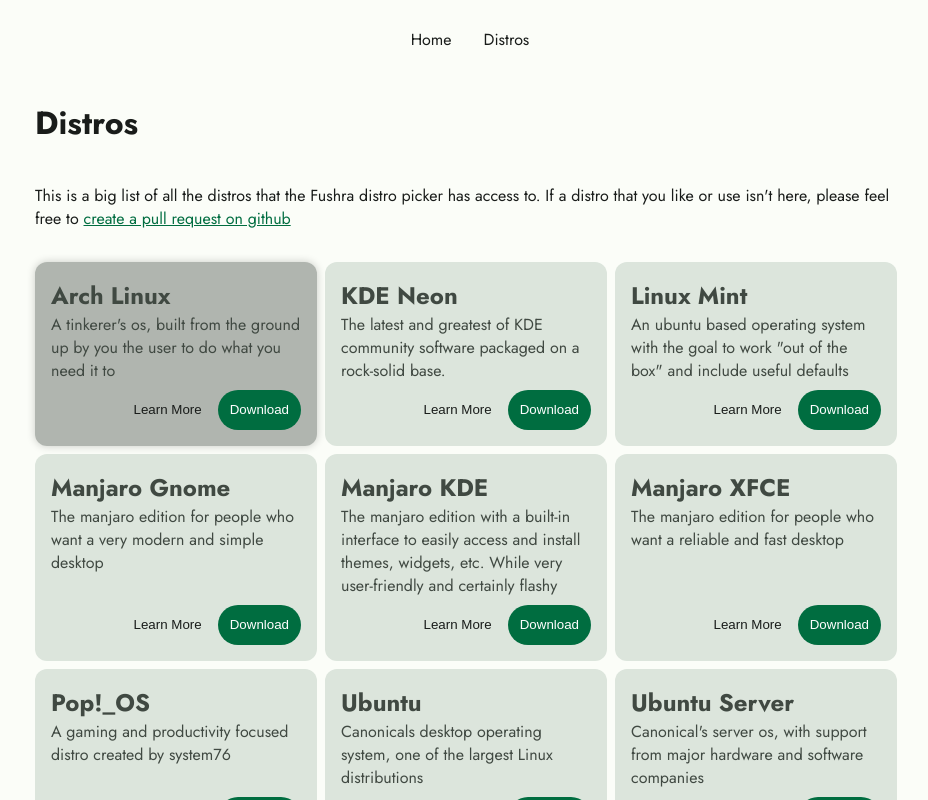
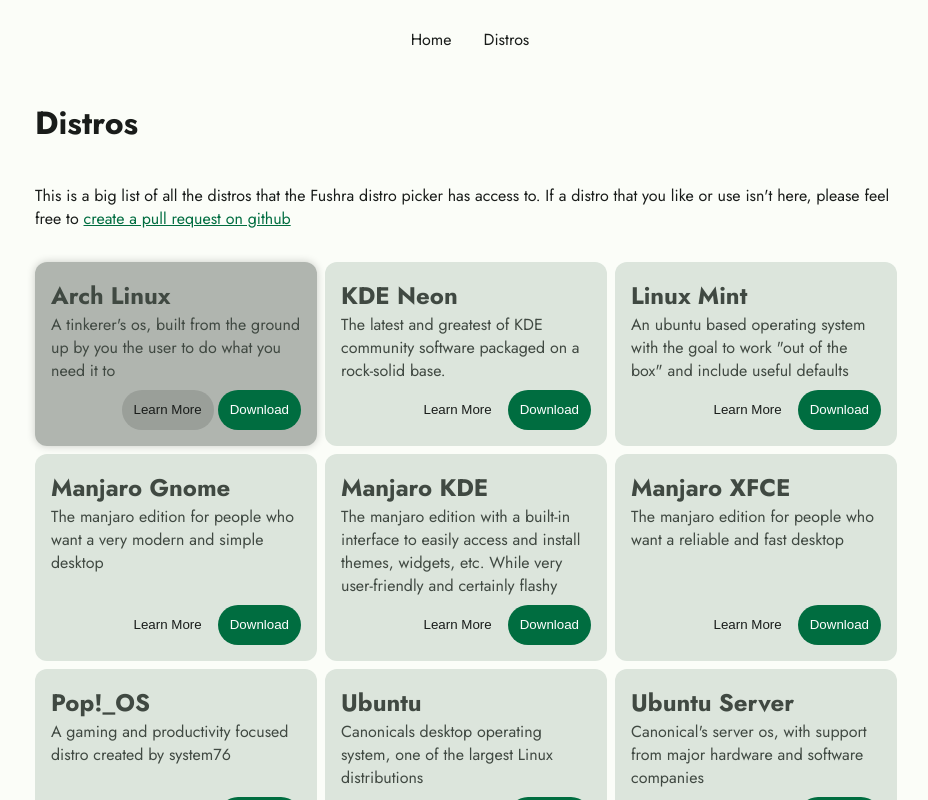
Before and after one commit to fushra/distros, a Next.js app: page /distro in a window 1280 px wide. In both pictures the pointer is over the button 337 px from the left and 409 px from the top of the page. Shown: the top 800 px of the page, without its empty margins (170-1098 px from the left). Built offline with nearby package versions, Linux system fonts and the light colour scheme.

Commit message:
💄 Hover effect for text buttons

```diff
--- a/src/components/button/button.module.css
+++ b/src/components/button/button.module.css
@@ -44,6 +44,10 @@
 }
 
 .text {
-  /* Text has no style. This is just a placeholder */
   color: var(--color-on-background);
+  transition: background-color 0.2s ease-in-out;
 }
+
+.text:hover {
+  background-color: rgba(var(--color-on-surface-variant-rgb), 0.2);
+}
```
